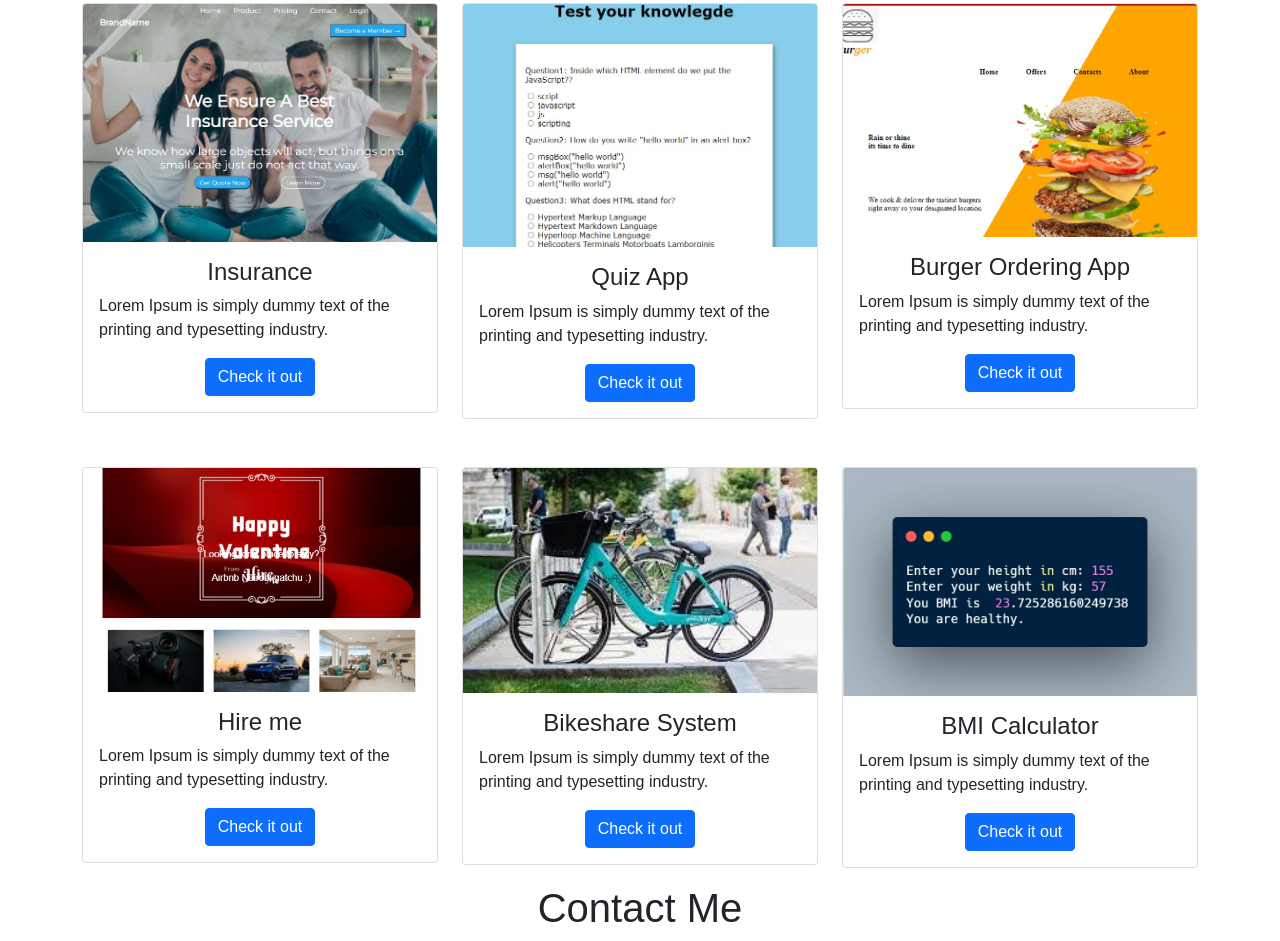
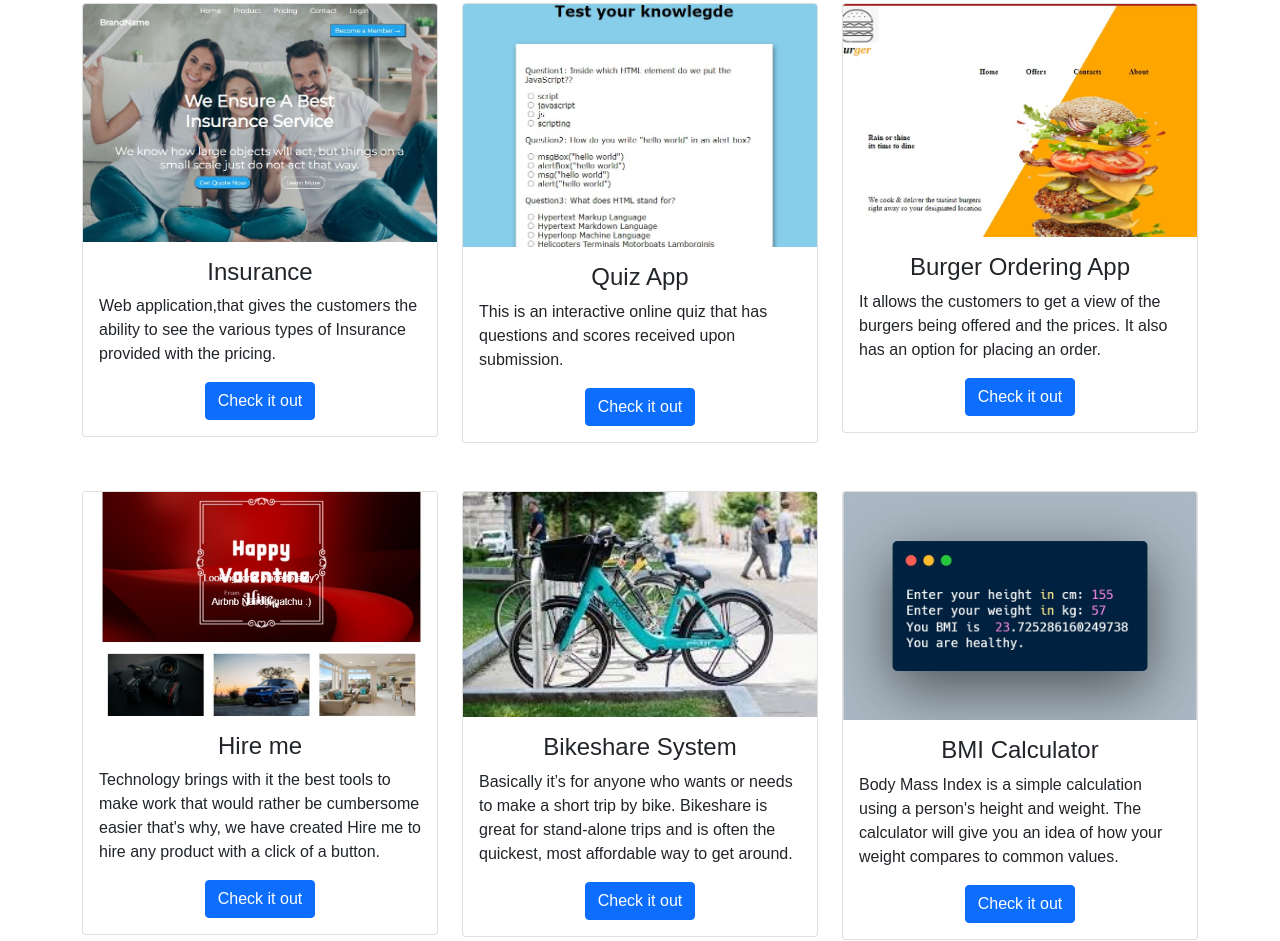
Before and after one commit to gladys-gg/Portfolio, a plain HTML site: page index.html in a window 1280 px wide. Shown: the part 1848-2789 px from the top of the page. Drawn offline with nearby package versions, Linux system fonts and the light colour scheme.

Commit message:
index.html: Edited the portfolio section

```diff
--- a/index.html
+++ b/index.html
@@ -196,7 +196,8 @@
                   <img class="card-img-top" src="/img/insurance.png" alt="Card image" style="width:100%">
                   <div class="card-body">
                       <h4 class="card-title">Insurance</h4>
-                      <p class="card-text">Lorem Ipsum is simply dummy text of the printing and typesetting industry.</p>
+                      <p class="card-text">Web application,that gives the customers the ability to see the various types of
+                          Insurance provided with the pricing. </p>
                       <div class="text-center">
                           <a href="https://gladys-gg.github.io/Insurance-website/" class="btn btn-primary">Check it out</a>
                       </div>
@@ -209,7 +210,7 @@
                   <img class="card-img-top" src="/img/quiz.png" alt="Card image" style="width:100%">
                   <div class="card-body">
                       <h4 class="card-title">Quiz App</h4>
-                      <p class="card-text">Lorem Ipsum is simply dummy text of the printing and typesetting industry.</p>
+                      <p class="card-text">This is an interactive online quiz that has questions and scores received upon submission.</p>
                       <div class="text-center">
                           <a href="https://gladys-gg.github.io/Online-quiz-board/" class="btn btn-primary">Check it out</a>
                       </div>
@@ -222,7 +223,9 @@
                   <img class="card-img-top" src="/img/burger.png" alt="Card image" style="width:100%">
                   <div class="card-body">
                       <h4 class="card-title">Burger Ordering App</h4>
-                      <p class="card-text">Lorem Ipsum is simply dummy text of the printing and typesetting industry.</p>
+                      <p class="card-text">It allows the customers to get a view of the burgers being offered and the prices.
+                          It also has an option for placing an order.
+                      </p>
                       <div class="text-center">
                           <a href="https://gladys-gg.github.io/pre-prep24IP1/" class="btn btn-primary">Check it out</a>
                       </div>
@@ -237,7 +240,9 @@
                   <img class="card-img-top" src="/img/hire.png"Card image" style="width:100%">
                   <div class="card-body">
                       <h4 class="card-title">Hire me</h4>
-                      <p class="card-text">Lorem Ipsum is simply dummy text of the printing and typesetting industry.</p>
+                      <p class="card-text">Technology brings with it the best tools to make work
+                          that would rather be cumbersome easier that's why,
+                          we have created Hire me to hire any product with a click of a button.</p>
                       <div class="text-center">
                           <a href="https://gracious-carson-19f6a7.netlify.app/" class="btn btn-primary">Check it out</a>
                       </div>
@@ -250,7 +255,8 @@
                   <img class="card-img-top" src="/img/bikeshare.jpg" alt="Card image" style="width:100%">
                   <div class="card-body">
                       <h4 class="card-title">Bikeshare System</h4>
-                      <p class="card-text">Lorem Ipsum is simply dummy text of the printing and typesetting industry.</p>
+                      <p class="card-text">Basically it’s for anyone who wants or needs to make a short trip by bike.
+                          Bikeshare is great for stand-alone trips and is often the quickest, most affordable way to get around.  </p>
                       <div class="text-center">
                           <a href="https://github.com/gladys-gg/pdsnd_github.git" class="btn btn-primary">Check it out</a>
                       </div>
@@ -263,7 +269,9 @@
                   <img class="card-img-top" src="img/BMI.png" alt="Card image" style="width:100%">
                   <div class="card-body">
                       <h4 class="card-title">BMI Calculator</h4>
-                      <p class="card-text">Lorem Ipsum is simply dummy text of the printing and typesetting industry.</p>
+                      <p class="card-text">Body Mass Index is a simple calculation using a person's height and weight.
+                        The calculator will give you an idea of how your weight compares to common values.
+                      </p>
                       <div class="text-center">
                           <a href="https://github.com/gladys-gg/Functions.git" class="btn btn-primary">Check it out</a>
                       </div>
```
